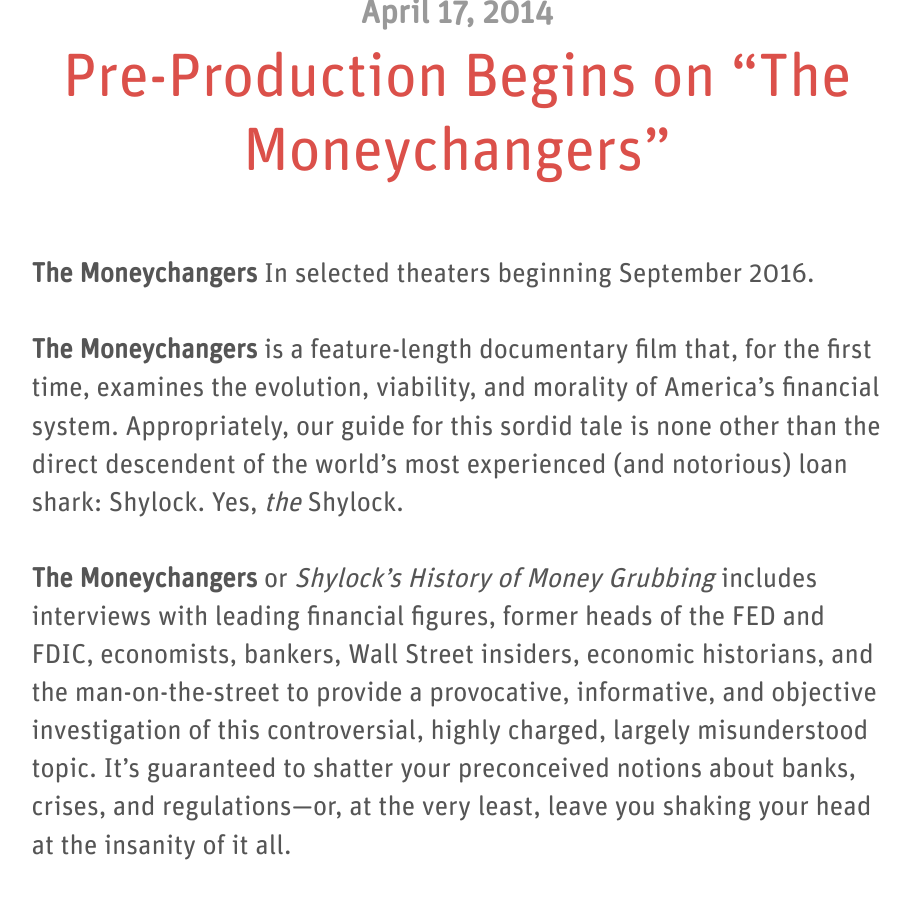
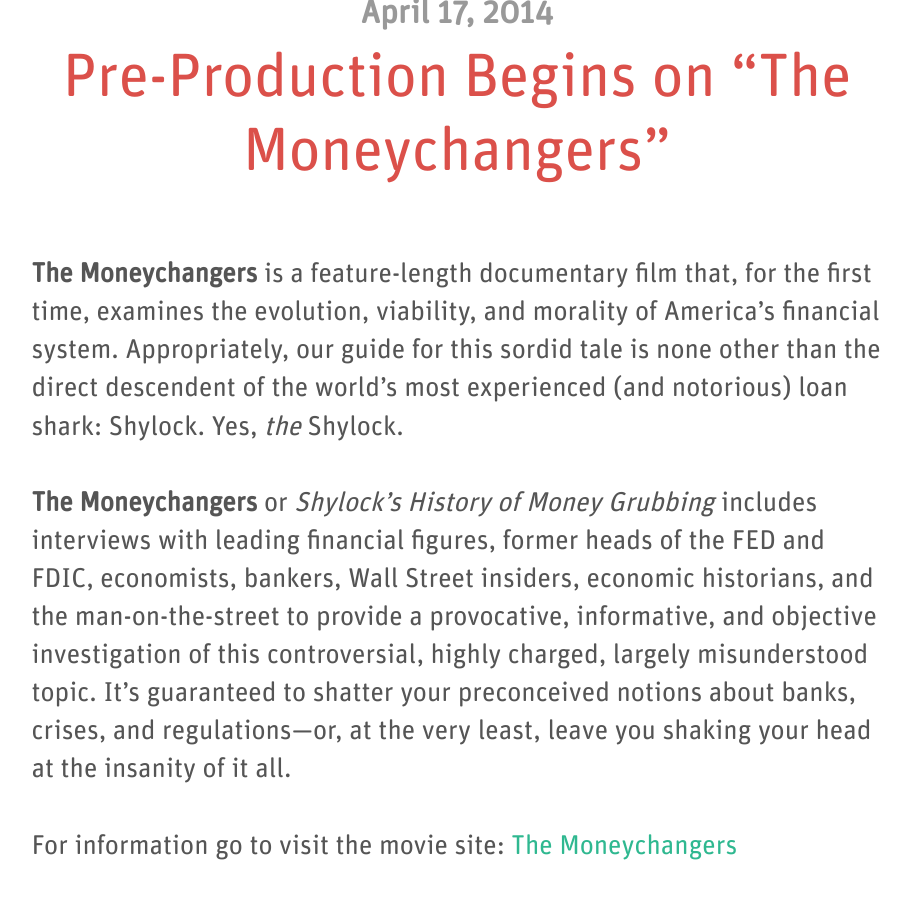
Before and after one commit to jsbarkema/mad-universe.com, a Jekyll site: the page built from _news/the-moneychangers-pre-production.markdown, in a window 1280 px wide and 900 px high, scrolled down 566 px. Shown: the whole window, without its empty margins (183-1093 px from the left). Built offline with Jekyll 4.4.1, drawn with Linux system fonts in a browser that asks for light colours.

Commit message:
Updated The Moneychangers Pre Production

```diff
--- a/_news/the-moneychangers-pre-production.markdown
+++ b/_news/the-moneychangers-pre-production.markdown
@@ -15,9 +15,6 @@
 layout: news-page
 ---
 
-**The Moneychangers** In selected theaters beginning September 2016.
-
-
 **The Moneychangers** is a feature-length documentary film that, for the first time, examines the evolution, viability, and morality of America’s financial system. Appropriately, our guide for this sordid tale is none other than the direct descendent of the world’s most experienced (and notorious) loan shark: Shylock. Yes, _the_ Shylock.
 
 **The Moneychangers** or _Shylock’s History of Money Grubbing_ includes interviews with leading financial figures, former heads of the FED and FDIC, economists, bankers, Wall Street insiders, economic historians, and the man-on-the-street to provide a provocative, informative, and objective investigation of this controversial, highly charged, largely misunderstood topic. It’s guaranteed to shatter your preconceived notions about banks, crises, and regulations—or, at the very least, leave you shaking your head at the insanity of it all.
```
